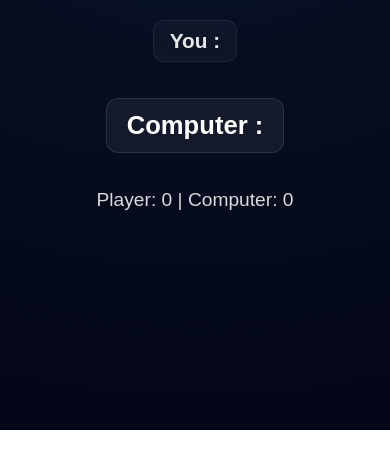
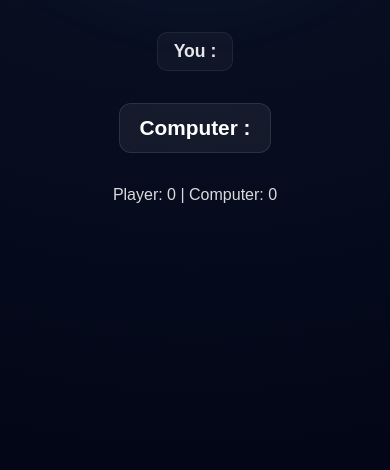
Before and after one commit to mrobottt/rock-paper-scissors-, a plain HTML site: page index.html in a window 390 px wide. Shown: the part 414-884 px from the top of the page. Before the commit the page ends 844 px from the top, so only its background shows below. Drawn offline with Linux system fonts and the light colour scheme.

Commit message:
Improve mobile styles and layout fixes
Updated body styles for better mobile responsiveness and added fixes for overflow and spacing.

```diff
--- a/style.css
+++ b/style.css
@@ -1,6 +1,6 @@
 body {
     margin: 0;
-    height: 100vh;
+    min-height: 100vh; /* FIX: better than height for mobile */
     display: flex;
     flex-direction: column;
     justify-content: center;
@@ -10,7 +10,9 @@ body {
     color: white;
 
     background: radial-gradient(circle at top, #0f172a, #020617);
-    overflow: hidden;
+    overflow-x: hidden; /* FIX: prevent horizontal scroll */
+
+    padding: 20px; /* FIX: spacing on phones */
 
     animation: pageLoad 0.8s ease;
 }
@@ -37,6 +39,7 @@ body::before {
     top: -200px;
     left: -200px;
     animation: floatGlow 6s infinite alternate ease-in-out;
+    pointer-events: none; /* FIX: prevents weird mobile interaction issues */
 }
 
 @keyframes floatGlow {
@@ -48,6 +51,7 @@ h1 {
     font-size: 2.7rem;
     margin-bottom: 25px;
     letter-spacing: 2px;
+    text-align: center;
 
     animation: titleGlow 2s infinite alternate;
 }
@@ -67,6 +71,9 @@ h1 {
     display: flex;
     gap: 25px;
     margin-bottom: 25px;
+
+    flex-wrap: wrap; /* FIX: prevents overflow on small screens */
+    justify-content: center;
 
     animation: slideUp 0.7s ease;
 }
@@ -119,6 +126,7 @@ button:active {
     transform: scale(0.92);
 }
 
+/* BUTTONS */
 #rock {
     background: linear-gradient(135deg, #ef4444, #b91c1c);
 }
@@ -157,7 +165,6 @@ button:active {
     text-align: center;
 
     transition: all 0.3s ease;
-    transition: color 0.2s ease;
 }
 
 @keyframes popIn {
@@ -192,6 +199,7 @@ button:active {
     border: 1px solid rgba(255,255,255,0.08);
 
     animation: fadeInUp 0.5s ease;
+    text-align: center;
 }
 
 @keyframes fadeInUp {
@@ -211,9 +219,39 @@ button:active {
     opacity: 0.85;
 
     animation: fadeIn 1s ease;
+    text-align: center;
 }
 
 @keyframes fadeIn {
     from { opacity: 0; }
     to { opacity: 1; }
 }
+
+/* 🔥 MOBILE FIXES */
+@media (max-width: 600px) {
+
+    h1 {
+        font-size: 2rem;
+    }
+
+    #choices {
+        gap: 12px;
+    }
+
+    button {
+        padding: 12px 18px;
+        font-size: 14px;
+    }
+
+    #result {
+        font-size: 1.3rem;
+    }
+
+    #playerChoice {
+        font-size: 1.1rem;
+    }
+
+    #score {
+        font-size: 1rem;
+    }
+}
```
